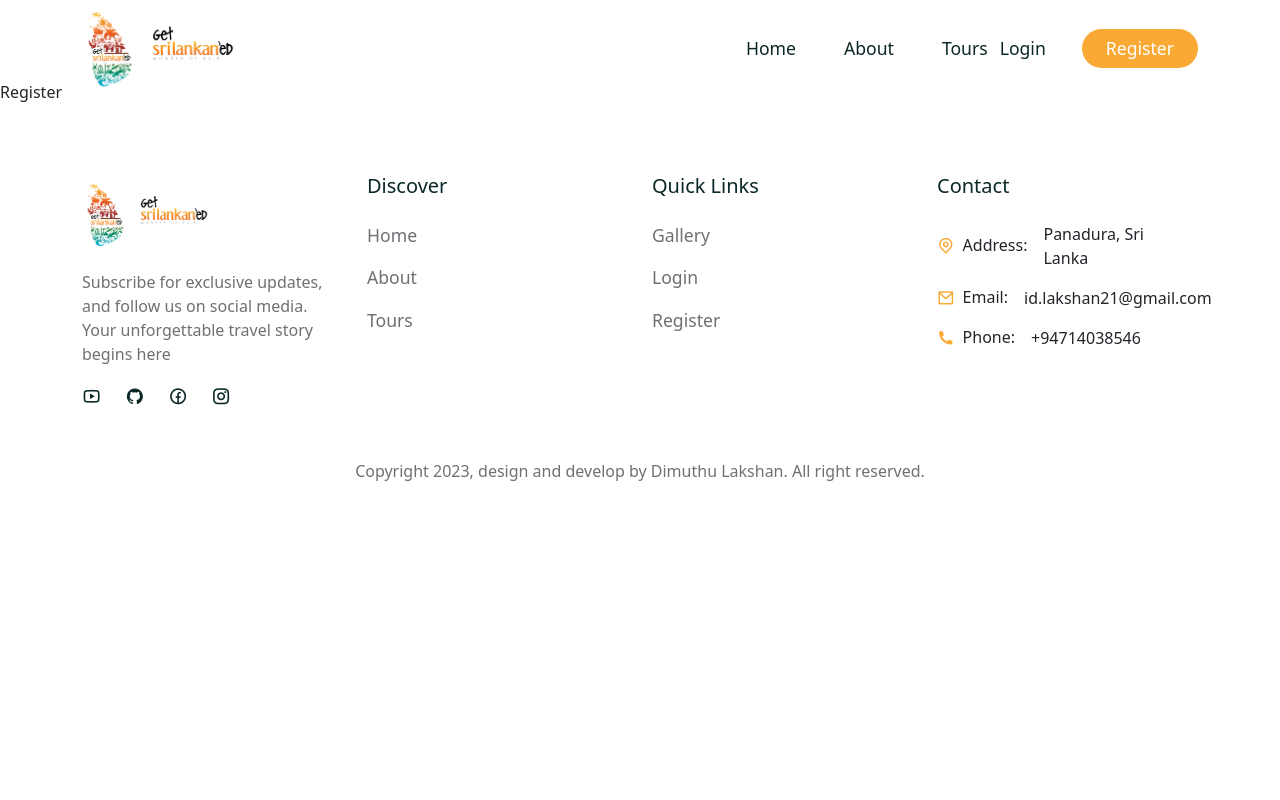
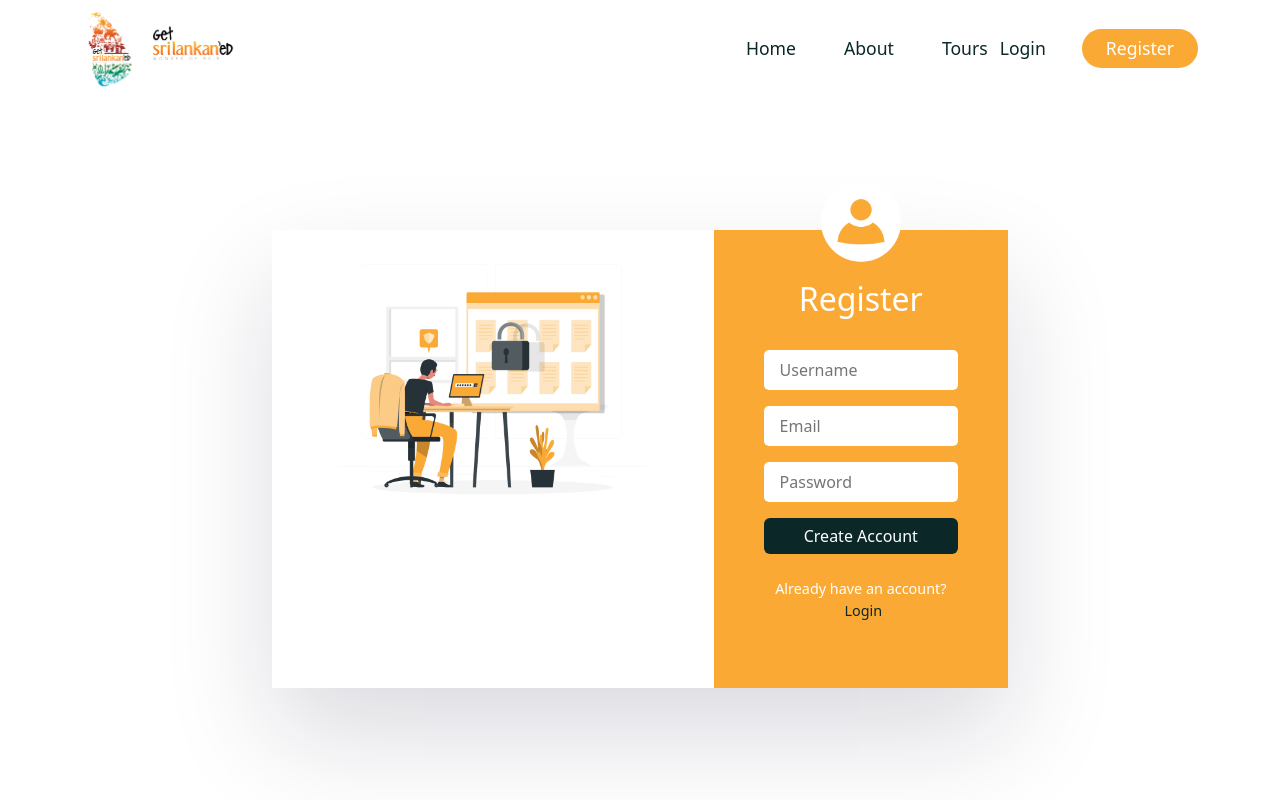
Before and after one commit to idlakshan/Travel-SriLanka-FrontEnd, a React (Create React App) app: page /register in a window 1280 px wide. Shown: the top 800 px of the page. Built offline with nearby package versions, Linux system fonts and the light colour scheme; a web font is replaced by a local one.

Commit message:
implement register section

```diff
--- a/src/pages/Login.jsx
+++ b/src/pages/Login.jsx
@@ -48,7 +48,7 @@ const handleClick=(e)=>{
                   </FormGroup>
                   <Button className='btn secondary__btn auth__btn' type='submit'>Login</Button>
                 </Form>
-                <p>Don't have an account? <Link to='/regster'>Create</Link></p>
+                <p>Don't have an account? <Link to='/register'>Create</Link></p>
 
               </div>
 
--- a/src/pages/Register.jsx
+++ b/src/pages/Register.jsx
@@ -1,10 +1,67 @@
-import React from 'react'
+import React, { useState } from 'react'
+import '../styles/login.css'
+import registerImg from '../assets/images/register.png'
+import userIcon from '../assets/images/user.png'
+import { Button, Col, Container, Form, FormGroup, Row } from 'reactstrap'
+import { Link } from 'react-router-dom'
 
 const Register = () => {
+
+  const[credentials,setCredentials]=useState({
+    userName:undefined,
+   email:undefined,
+   password:undefined
+})
+
+  const handleChange=(e)=>{
+    setCredentials((pre)=>({
+     ...pre,[e.target.id]:e.target.value
+    })
+)}
+
+const handleClick=(e)=>{
+  e.preventDefault();
+
+}
   return (
-    <div>
-      Register
-    </div>
+    <section>
+      <Container>
+        <Row>
+          <Col lg='8' className='m-auto'>
+            <div className="login__container d-flex justify-content-between">
+              <div className='login__img'>
+                <img src={registerImg} alt="" />
+              </div>
+
+              <div className="login__form">
+                <div className='user'>
+                  <img src={userIcon} alt="" />
+
+                </div>
+                <h2>Register</h2>
+
+                <Form onSubmit={handleClick}>
+                <FormGroup>
+                          <input type="text" placeholder='Username' required id='username' onChange={handleChange}/>
+                  </FormGroup>
+                  <FormGroup>
+                          <input type="email" placeholder='Email' required id='email' onChange={handleChange}/>
+                  </FormGroup>
+                  <FormGroup>
+                          <input type="password" placeholder='Password' required id='password' onChange={handleChange}/>
+                  </FormGroup>
+                  <Button className='btn secondary__btn auth__btn' type='submit'>Create Account</Button>
+                </Form>
+                <p>Already have an account? <Link to='/login'>Login</Link></p>
+
+              </div>
+
+            </div>
+          </Col>
+
+        </Row>
+      </Container>
+    </section>
   )
 }
 
```
Also changed, not shown: src/assets/images/register.png (added).
